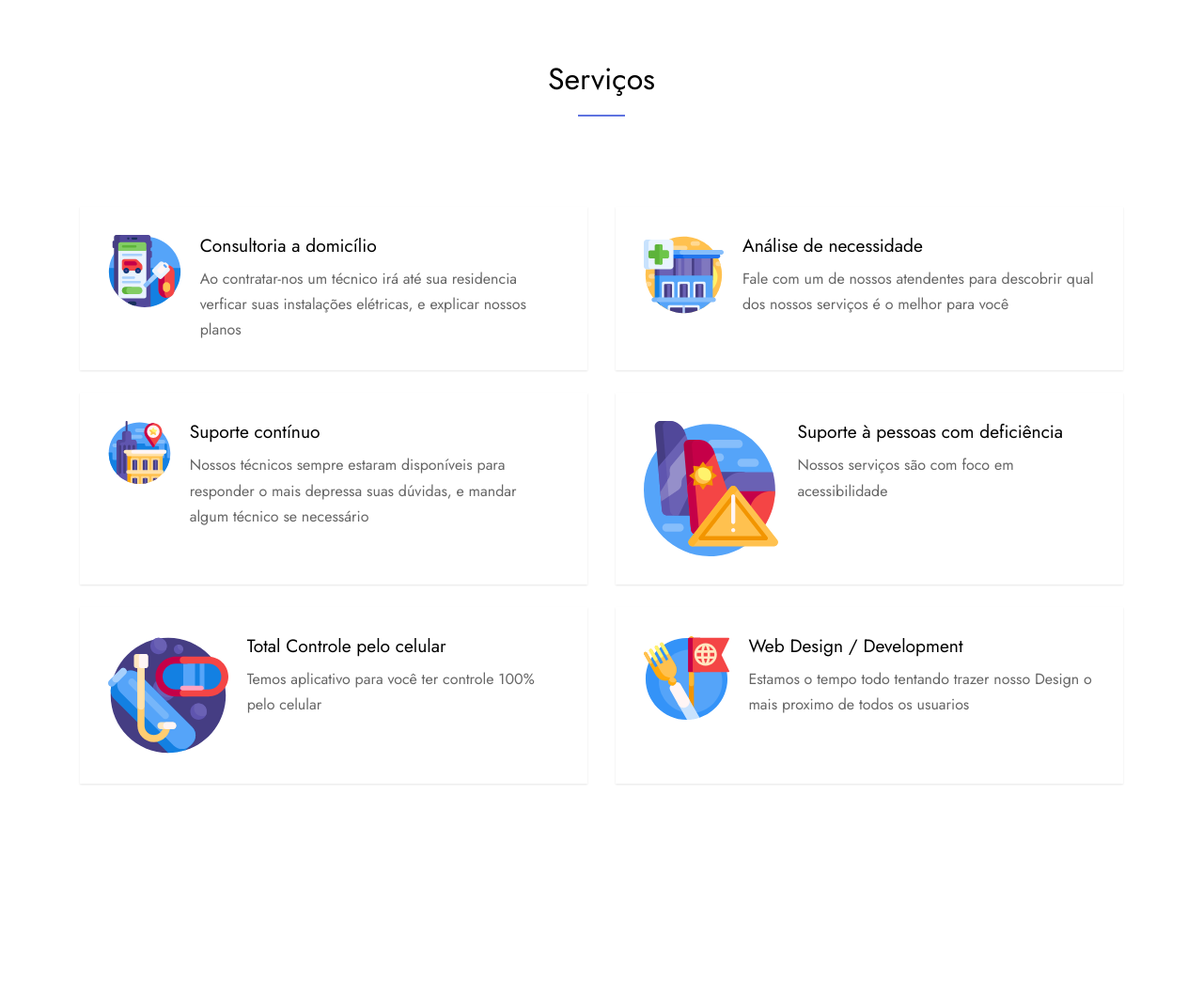
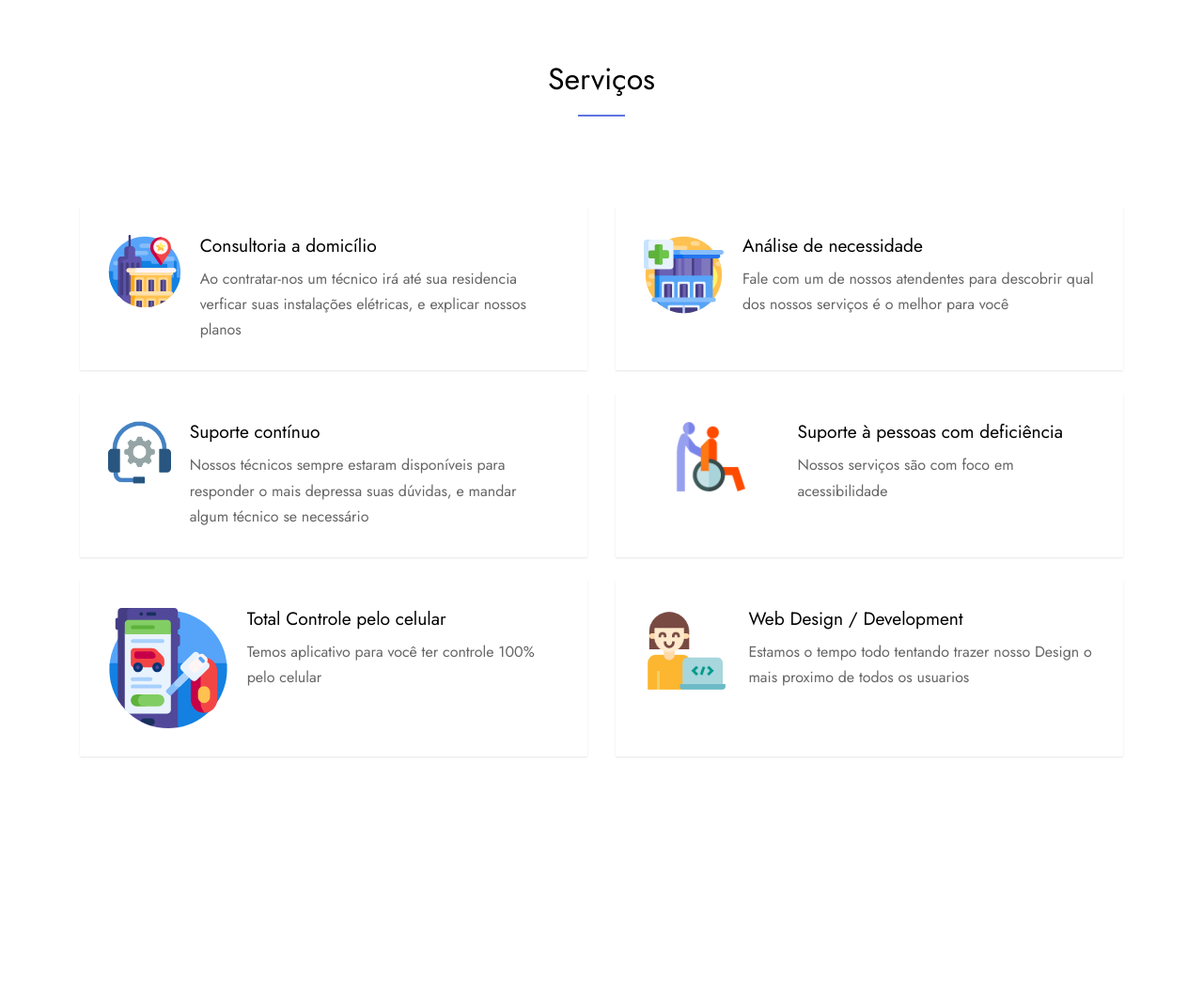
Before and after one commit to Rpererah/HomeTechWeb, a PHP site: page /servicosEportifolio.php in a window 1280 px wide. Shown: the part 901-1945 px from the top of the page at 94% size. Run offline with PHP 8.4, Linux system fonts and the light colour scheme; some libraries are stand-ins or nearby versions; some web fonts are replaced.

Commit message:
icones servicos

```diff
--- a/Servicos.php
+++ b/Servicos.php
@@ -10,7 +10,7 @@
           <div class="col-md-6 mb-4">
             <div class="service d-flex h-100">
               <div class="svg-icon">
-                <img src="images/flaticon/svg/002-travel-1.svg" alt="Image" class="img-fluid">
+                <img src="images/flaticon/svg/003-travel-2.svg" alt="Image" class="img-fluid">
               </div>
               <div class="service-about">
                 <h3>Consultoria a domicílio</h3>
@@ -34,7 +34,7 @@
           <div class="col-md-6 mb-4">
             <div class="service d-flex h-100">
               <div class="svg-icon">
-                <img src="images/flaticon/svg/003-travel-2.svg" alt="Image" class="img-fluid">
+                <img src="images/download.png" alt="Image" class="img-fluid">
               </div>
               <div class="service-about">
                 <h3>Suporte contínuo</h3>
@@ -46,7 +46,7 @@
           <div class="col-md-6 mb-4">
             <div class="service d-flex h-100">
               <div class="svg-icon">
-                <img src="images/flaticon/svg/004-travel-3.svg" alt="Image" class="img-fluid">
+                <img src="images/1196054.png" alt="Image" class="img-fluid">
               </div>
               <div class="service-about">
                 <h3>Suporte à pessoas com deficiência</h3>
@@ -58,7 +58,7 @@
           <div class="col-md-6 mb-4">
             <div class="service d-flex h-100">
               <div class="svg-icon">
-                <img src="images/flaticon/svg/005-travel-4.svg" alt="Image" class="img-fluid">
+                <img src="images/flaticon/svg/002-travel-1.svg" alt="Image" class="img-fluid">
               </div>
               <div class="service-about">
                 <h3>Total Controle pelo celular</h3>
@@ -70,7 +70,7 @@
           <div class="col-md-6 mb-4">
             <div class="service d-flex h-100">
               <div class="svg-icon">
-                <img src="images/flaticon/svg/006-food.svg" alt="Image" class="img-fluid">
+                <img src="images/1508843.png" alt="Image" class="img-fluid">
               </div>
               <div class="service-about">
                 <h3>Web Design / Development</h3>
```
Also changed, not shown: images/1196054.png (added), images/1508843.png (added), images/download.png (added).
